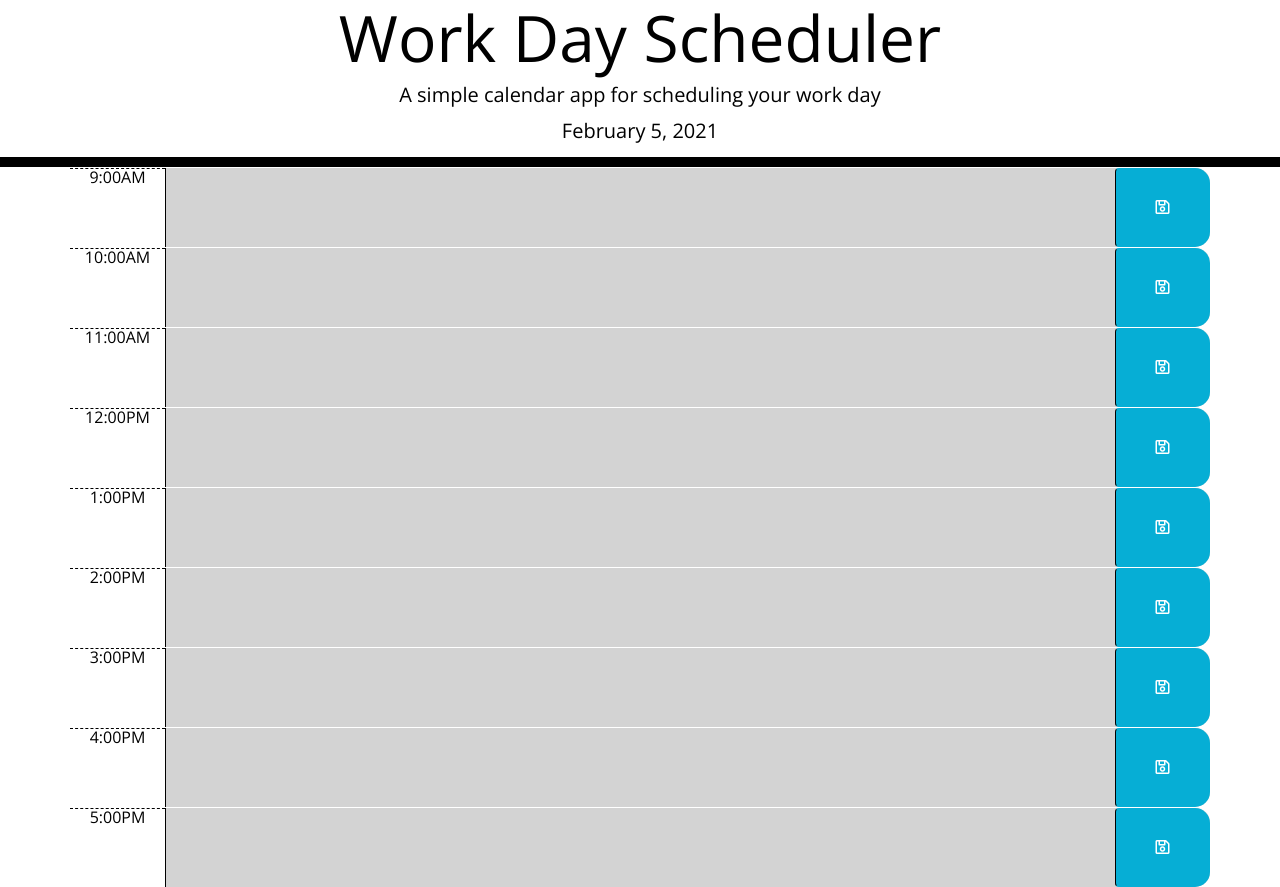
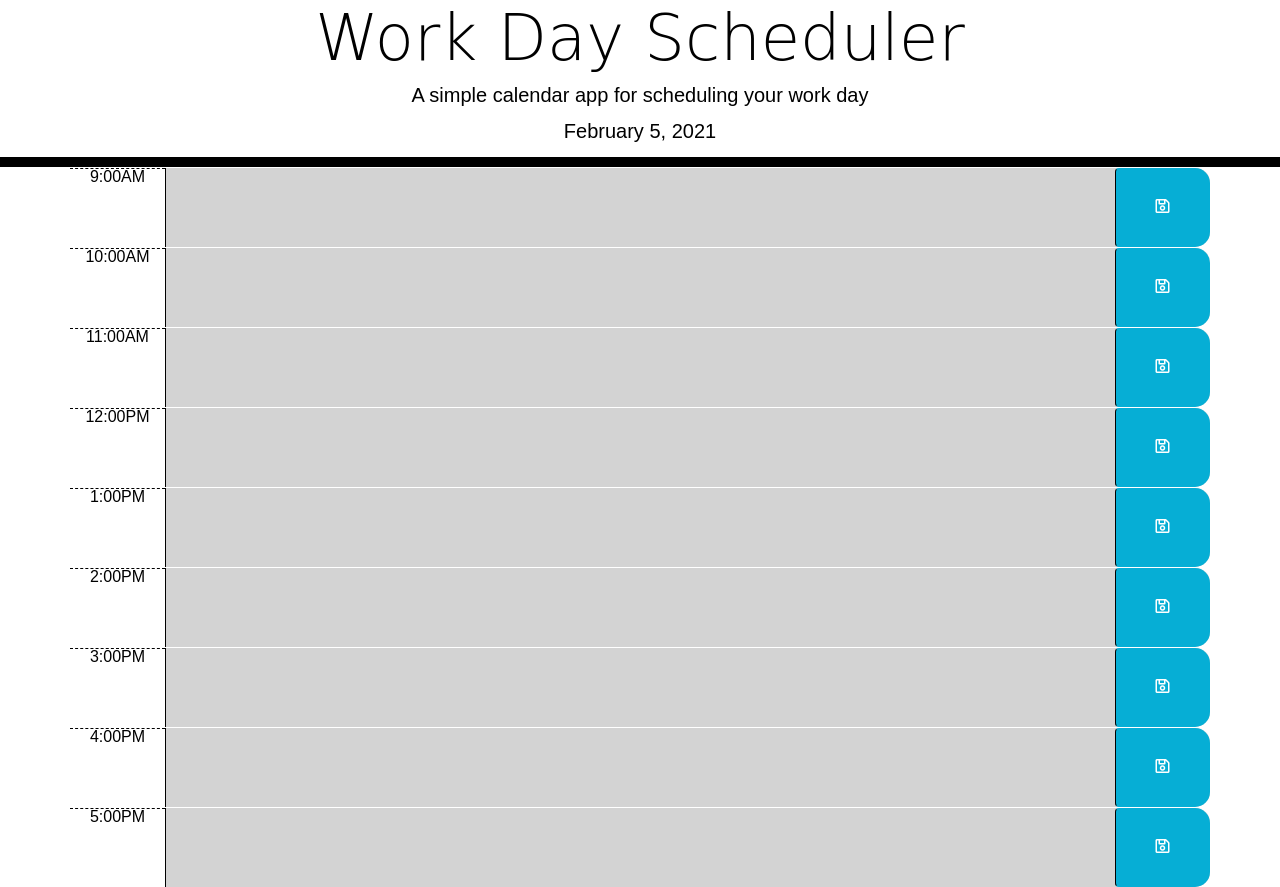
Before and after one commit to mischadab/Work-Day-Planner, a plain HTML site: page index.html in a window 1280 px wide. Drawn offline with nearby package versions, Linux system fonts and the light colour scheme.

Commit message:
added some more styling to page

```diff
--- a/Assets/style.css
+++ b/Assets/style.css
@@ -1,7 +1,11 @@
 body {
-  font-family: 'Open Sans', sans-serif;
+  font-family: 'Mulish', sans-serif;
   font-size: 16px;
   line-height: 1;
+}
+
+.display-3 {
+  font-family: 'Dancing Script', cursive;
 }
 
 textarea{
```
